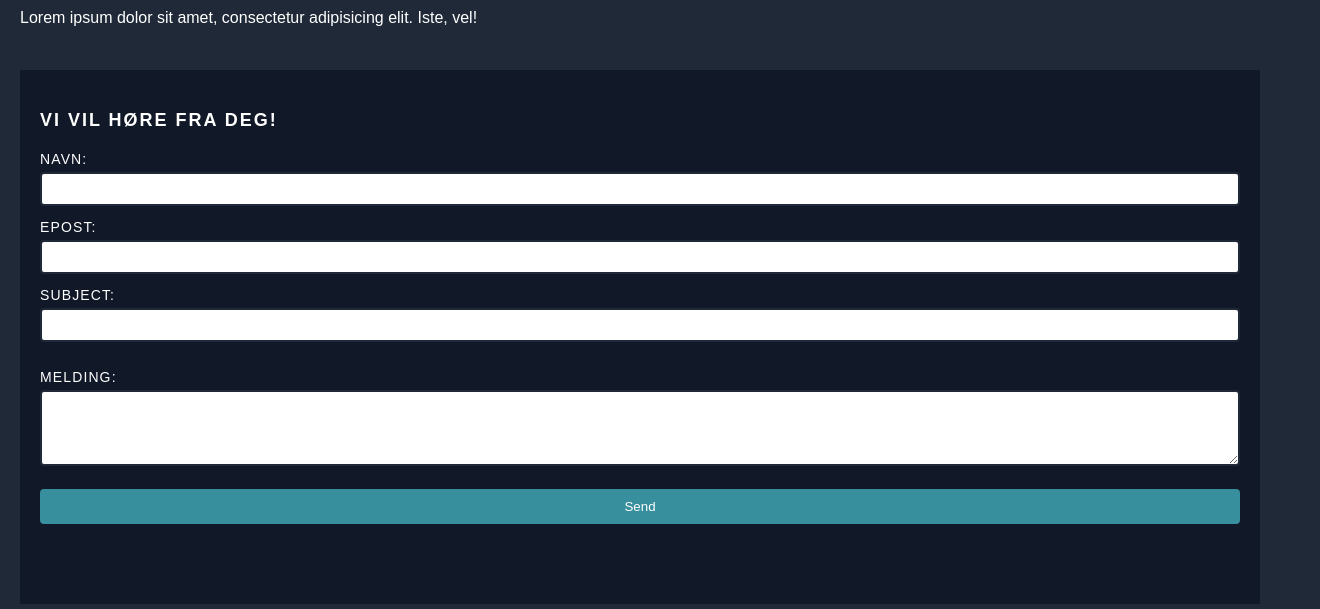
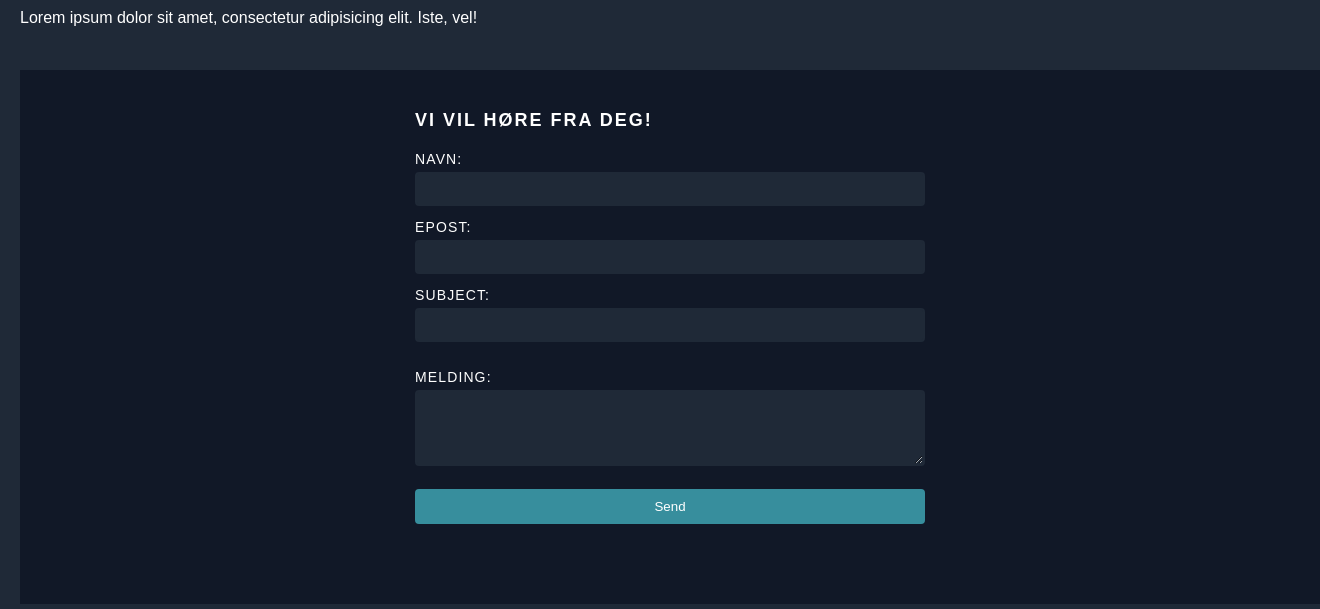
Before and after one commit to siljeangelvik/bylan-exam, a plain HTML site: page contact.html in a window 1280 px wide. Shown: the part 191-800 px from the top of the page, 1320 px wide, since content can reach past the window. Drawn offline with Linux system fonts and the light colour scheme.

Commit message:
ligger for langt etter.....

```diff
--- a/contact.html
+++ b/contact.html
@@ -67,7 +67,6 @@
     <h1 id="hideTitle">Lurer du på noe?</h1>
     <p id="hideText" class="intro">Lorem ipsum dolor sit amet, consectetur adipisicing elit. Iste, vel!</p>
 
-    <div class="row-wrapper">
     <div id="hideForm" class="row row-form">
         <form id="form" onchange="validateInputs()" class="row-item">
             <h2>Vi vil høre fra deg!</h2>
@@ -108,7 +107,6 @@
         <a href="https://www.youtube.com/channel/UCZkdFExCkcgBE1p49b1_8mw"><i class="fab fa-youtube"></i></a>
         <a href="https://discord.gg/6qnKn5Q6xf"><i class="fab fa-discord"></i></a>
     </div>
-    </div>
 </main>
 
 <footer>
--- a/css/contact.css
+++ b/css/contact.css
@@ -24,6 +24,8 @@
     border-radius: 4px;
     font-size: 12px;
     color: var(--bylan-primaryFont);
+    min-width: 300px;
+    max-width: 550px;
 }
 
 #form h1 { text-align: center; }
@@ -102,13 +104,13 @@
     box-shadow: 2px 2px var(--bylan-primaryBg);
 }
 
-input, select, textarea { color: var(--bylan-primaryFont); }
+input, select, textarea { color: var(--bylan-primaryFont); background-color: var(--bylan-primaryBg); }
 textarea:focus, input:focus { color: var(--bylan-primaryFont); }
 .input-field input:focus,
 .input-field textarea:focus { outline: 0; }
 .input-field.success input, .input-field.success textarea { border-color: var(--inputSuccess); }
 .input-field.error input, .input-field.error textarea { border-color: var(--inputError); }
 main.contact-main {flex-direction: column; }
-div.row-form { background-color: var(--bylan-secondaryBg); display: flex; justify-content: left; text-align: left; }
+div.row-form { background-color: var(--bylan-secondaryBg); display: flex; justify-content: start; align-items: start; text-align: left; }
 form.row-item { width: 100%; }
 form > * {}
```
Lines whose indentation alone changed are shown as unchanged.
